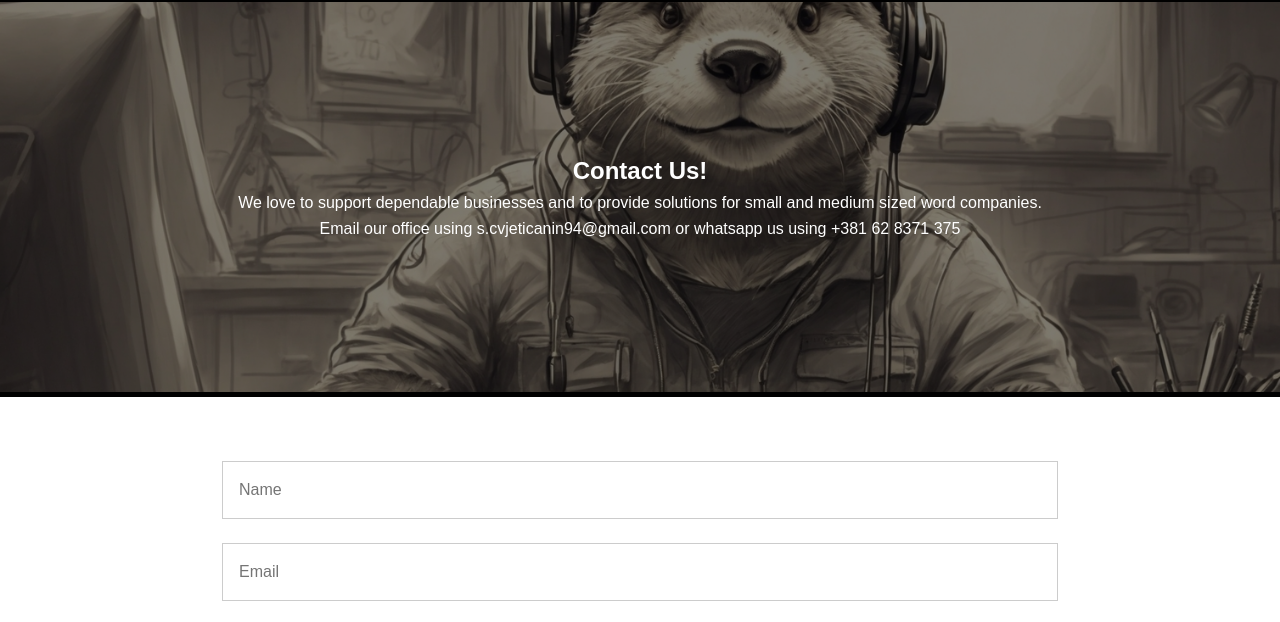
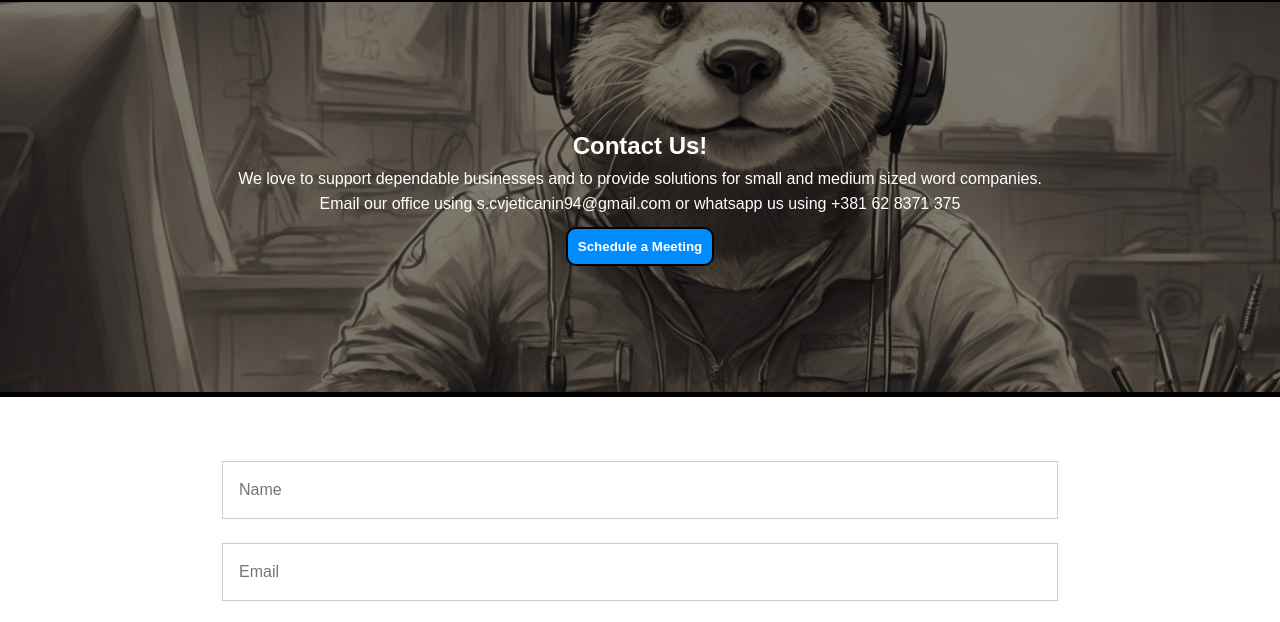
Before and after one commit to biceps94/UnitedSupportAlpha, a plain HTML site: page contact.html in a window 1280 px wide. Shown: the part 123-745 px from the top of the page. Drawn offline with Linux system fonts and the light colour scheme.

Commit message:
hey baby

```diff
--- a/contact.html
+++ b/contact.html
@@ -45,6 +45,11 @@
           Email our office using s.cvjeticanin94@gmail.com or whatsapp us using
           +381 62 8371 375
         </p>
+        <a href="https://calendly.com/s-cvjeticanin94/30min">
+          <button class="btn" href="https://calendly.com/s-cvjeticanin94/30min">
+            Schedule a Meeting
+          </button>
+        </a>
       </div>
     </section>
 
```
